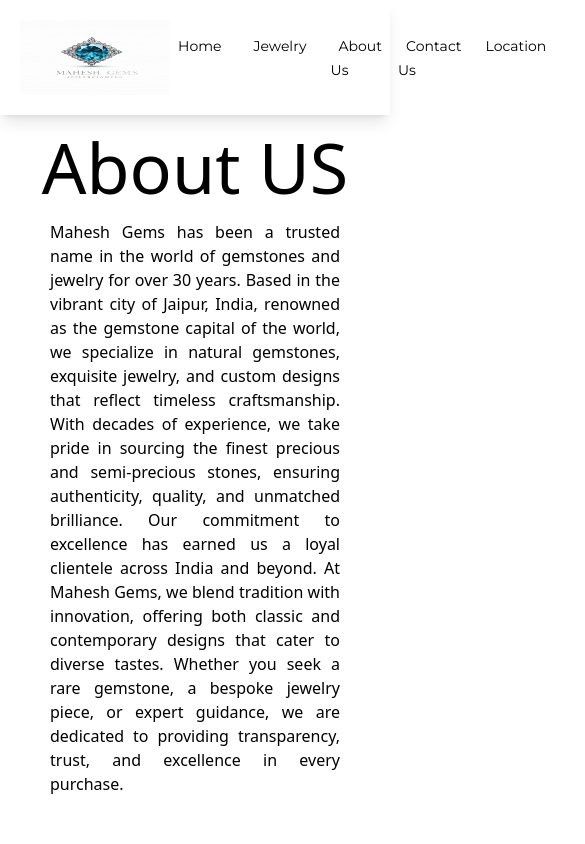
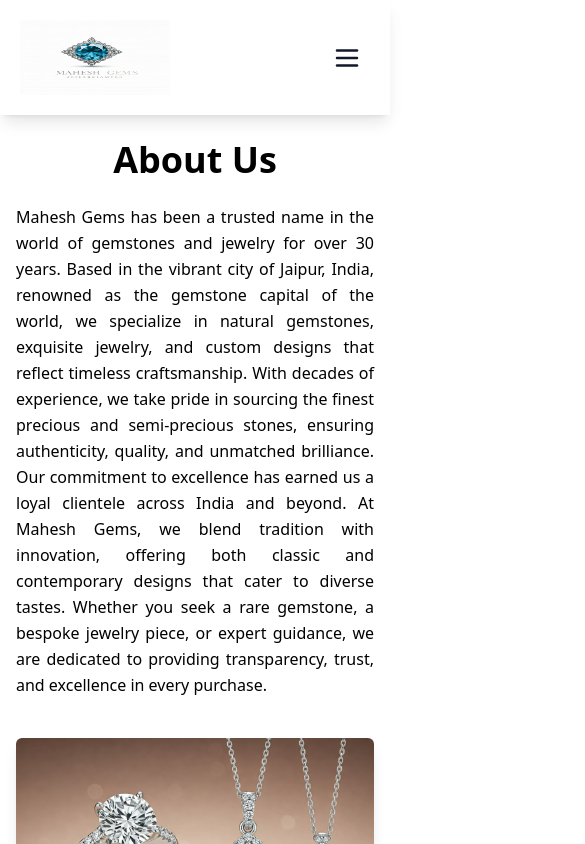
Before and after one commit to atulya1028/Mahesh-Gems, a React (Vite) app: page /about in a window 390 px wide. Shown: the top 844 px of the page, 585 px wide, since content can reach past the window. Built offline with nearby package versions, Linux system fonts and the light colour scheme; what tailwindcss-animated would draw is missing.

Commit message:
Adding Responsiveness to screen

```diff
--- a/package.json
+++ b/package.json
@@ -13,8 +13,10 @@
     "@emailjs/browser": "^4.4.1",
     "@fontsource/montserrat": "^5.1.1",
     "axios": "^1.7.9",
+    "lucide-react": "^0.475.0",
     "react": "^18.3.1",
     "react-dom": "^18.3.1",
+    "react-icons": "^5.4.0",
     "react-router-dom": "^7.1.2",
     "tailwindcss-animated": "^1.1.2"
   },
--- a/src/About.jsx
+++ b/src/About.jsx
@@ -4,38 +4,35 @@
 
 const About = () => {
   return (
-    <div>
-      <div className="text-center h-[100vh]">
-        <h1 className="text-[70px]">About US</h1>
-        <p className="text-justify mx-[50px]">
-          Mahesh Gems has been a trusted name in the world of gemstones and
-          jewelry for over 30 years. Based in the vibrant city of Jaipur, India,
-          renowned as the gemstone capital of the world, we specialize in
-          natural gemstones, exquisite jewelry, and custom designs that reflect
-          timeless craftsmanship. With decades of experience, we take pride in
-          sourcing the finest precious and semi-precious stones, ensuring
-          authenticity, quality, and unmatched brilliance. Our commitment to
-          excellence has earned us a loyal clientele across India and beyond. At
-          Mahesh Gems, we blend tradition with innovation, offering both classic
-          and contemporary designs that cater to diverse tastes. Whether you
-          seek a rare gemstone, a bespoke jewelry piece, or expert guidance, we
-          are dedicated to providing transparency, trust, and excellence in
-          every purchase.
+    <div className="px-4 py-10 text-center md:px-10 lg:px-20">
+      {/* Heading */}
+      <h1 className="mb-6 text-4xl font-bold md:text-5xl lg:text-6xl">About Us</h1>
+
+      {/* Description */}
+      <p className="max-w-5xl mx-auto text-base leading-relaxed text-justify md:text-lg lg:text-xl">
+        Mahesh Gems has been a trusted name in the world of gemstones and jewelry for over 30 years.
+        Based in the vibrant city of Jaipur, India, renowned as the gemstone capital of the world, we specialize
+        in natural gemstones, exquisite jewelry, and custom designs that reflect timeless craftsmanship.
+        With decades of experience, we take pride in sourcing the finest precious and semi-precious stones,
+        ensuring authenticity, quality, and unmatched brilliance. Our commitment to excellence has earned us a
+        loyal clientele across India and beyond. At Mahesh Gems, we blend tradition with innovation, offering
+        both classic and contemporary designs that cater to diverse tastes. Whether you seek a rare gemstone,
+        a bespoke jewelry piece, or expert guidance, we are dedicated to providing transparency, trust, and
+        excellence in every purchase.
       </p>
-        <br />
-        <br />
-        <div className="flex items-center justify-evenly">
+
+      {/* Image Section */}
+      <div className="flex flex-col items-center justify-center gap-6 mt-10 md:flex-row">
         <img
           src={dj}
           alt="Diamond Jewellery"
-            className="w-[400px] h-[400px] rounded-md"
+          className="w-full md:w-[45%] max-w-[400px] rounded-md shadow-lg"
         />
         <img
           src={gj}
-            alt="Diamond Jewellery"
-            className="w-[400px] h-[400px] rounded-md"
+          alt="Gold Jewellery"
+          className="w-full md:w-[45%] max-w-[400px] rounded-md shadow-lg"
         />
-        </div>
       </div>
     </div>
   );
--- a/src/App.jsx
+++ b/src/App.jsx
@@ -8,7 +8,7 @@
 import Location from './Location';
 import Login from './Login';
 import NoPage from './NoPage';
-import Footer from './Footer';
+
 import ProductDetail from './ProductDetail';
 import JewelryDetail from './JewelryDetail';
 import '@fontsource/montserrat';
--- a/src/Contact.jsx
+++ b/src/Contact.jsx
@@ -7,32 +7,38 @@
   const whatsappNo = "919352829421";
 
   return (
-    <div className="m-[15%] font-montserrat">
-      <div className="flex flex-col items-center justify-center text-center">
-        <p>For any queries and questions, please inform us at:</p>
-        <br />
+    <div className="flex flex-col items-center justify-center min-h-screen px-4 py-10 font-montserrat">
+      <div className="max-w-xl text-center">
+        <p className="text-lg font-medium text-gray-800 sm:text-xl">
+          For any queries and questions, please contact us:
+        </p>
       </div>
-      <div className="flex items-center justify-center gap-10 text-center">
-        <div className="m-1">
+      <div className="flex flex-col items-center justify-center w-full gap-6 mt-6 sm:flex-row sm:gap-12">
+        {/* Gmail */}
         <a
           href={`mailto:${email}`}
-            className="flex flex-col items-center justify-center text-center "
+          className="flex flex-col items-center justify-center text-center transition-transform transform hover:scale-105"
         >
-            <img src={gmail} alt="Gmail" className="w-[40px] h-[40px]" />
-            <br />
-            {email}
+          <img
+            src={gmail}
+            alt="Gmail"
+            className="w-12 h-12 sm:w-16 sm:h-16"
+          />
+          <p className="mt-2 text-sm text-gray-700 sm:text-base">{email}</p>
         </a>
-        </div>
-        <div className="m-1">
+
+        {/* WhatsApp */}
         <a
           href={`https://wa.me/${whatsappNo}`}
-            className="flex flex-col items-center justify-center text-center "
+          className="flex flex-col items-center justify-center text-center transition-transform transform hover:scale-105"
         >
-            <img src={whatsapp} alt="Gmail" className="w-[40px] h-[40px]" />
-            <br />
-            {whatsappNo}
+          <img
+            src={whatsapp}
+            alt="WhatsApp"
+            className="w-12 h-12 sm:w-16 sm:h-16"
+          />
+          <p className="mt-2 text-sm text-gray-700 sm:text-base">{whatsappNo}</p>
         </a>
-        </div>
       </div>
     </div>
   );
--- a/src/Jewelry.jsx
+++ b/src/Jewelry.jsx
@@ -1,9 +1,11 @@
 import React, { useState, useEffect } from "react";
-import {Link} from 'react-router-dom';
+import { Link } from "react-router-dom";
 
 const Jewelry = () => {
   const [jewelries, setJewelry] = useState([]);
   const [searchTerm, setSearchTerm] = useState("");
+  const [loading, setLoading] = useState(true);
+  const [error, setError] = useState(null);
 
   useEffect(() => {
     fetch("https://mahesh-gems-api.vercel.app/api/jewelry")
@@ -13,10 +15,14 @@
         }
         return res.json();
       })
-      .then((data) => setJewelry(data))
+      .then((data) => {
+        setJewelry(data);
+        setLoading(false);
+      })
       .catch((err) => {
         console.error(err);
-        setJewelry([]);
+        setError("Failed to load jewelry.");
+        setLoading(false);
       });
   }, []);
 
@@ -26,37 +32,58 @@
   );
 
   return (
-    <div className="h-[100vh] font-montserrat">
+    <div className="font-montserrat">
       {/* Search Bar Section */}
       <div className="px-4 py-6 bg-gray-100">
-        <div className="max-w-xl mx-auto">
+        <div className="max-w-lg mx-auto">
           <input
             type="text"
             placeholder="Search Jewelry..."
             value={searchTerm}
             onChange={(e) => setSearchTerm(e.target.value)}
-            className="w-full p-3 text-lg bg-white border border-gray-300 rounded-lg focus:outline-none focus:ring-2 focus:ring-indigo-500"
+            className="w-full p-3 text-lg border rounded-lg focus:outline-none focus:ring-2 focus:ring-indigo-500"
           />
         </div>
       </div>
 
       {/* Jewelry Grid Section */}
-      <div className="text-center h-[300px] p-4 grid grid-cols-1 md:grid-cols-2 lg:grid-cols-3 gap-4">
-        {filteredJewelry.map((jewelry) => (
+      <div className="p-6 bg-white">
+        <h1 className="mb-6 text-3xl font-semibold text-center text-gray-800 sm:text-4xl">
+          Explore Our Exquisite Jewelry Collection
+        </h1>
+
+        {/* Loading & Error Handling */}
+        {loading && <p className="text-center text-gray-600">Loading jewelry...</p>}
+        {error && <p className="text-center text-red-600">{error}</p>}
+
+        {/* Product Grid */}
+        {!loading && !error && (
+          <div className="grid grid-cols-1 gap-6 sm:grid-cols-2 md:grid-cols-3 lg:grid-cols-4">
+            {filteredJewelry.length > 0 ? (
+              filteredJewelry.map((jewelry) => (
                 <Link
                   key={jewelry._id}
                   to={`/jewelry/${jewelry._id}`}
-            className="block p-4 bg-white border rounded shadow-lg"
+                  className="block p-4 transition bg-white border rounded-lg shadow-lg hover:shadow-xl"
                 >
                   <img
-              src={jewelry.image}
+                    src={jewelry.image || "https://via.placeholder.com/300"}
                     alt={jewelry.title}
                     className="object-cover w-full h-48 rounded"
                   />
-            <h3 className="mt-4 mb-2 text-xl font-medium">{jewelry.title}</h3>
-            <h4 className="text-lg font-semibold text-gray-700">₹{jewelry.price}</h4>
+                  <h3 className="mt-4 mb-2 text-lg font-medium sm:text-xl">{jewelry.title}</h3>
+                  <h4 className="font-semibold text-gray-700 text-md sm:text-lg">
+                    ₹{jewelry.price}
+                  </h4>
                 </Link>
-        ))}
+              ))
+            ) : (
+              <p className="text-center text-gray-500 col-span-full">
+                No jewelry found.
+              </p>
+            )}
+          </div>
+        )}
       </div>
     </div>
   );
--- a/src/JewelryDetail.jsx
+++ b/src/JewelryDetail.jsx
@@ -3,15 +3,14 @@
 
 const JewelryDetail = () => {
   const { id } = useParams(); // Get jewelry ID from the URL
-  const [jewelry, setJewelry] = useState(null); // State to store the jewelry details
-  const [error, setError] = useState(null); // State for error handling
+  const [jewelry, setJewelry] = useState(null);
+  const [error, setError] = useState(null);
 
   useEffect(() => {
-    // Fetch jewelry details by ID from the API
     fetch(`https://mahesh-gems-api.vercel.app/api/jewelry/${id}`)
       .then((res) => {
         if (!res.ok) {
-          throw new Error("jewelry not found");
+          throw new Error("Jewelry not found");
         }
         return res.json();
       })
@@ -23,20 +22,17 @@
   }, [id]);
 
   if (error) {
-    return <div className="m-[100px] text-center">{error}</div>;
+    return <div className="flex items-center justify-center h-screen text-xl text-red-500">{error}</div>;
   }
 
   if (!jewelry) {
     return (
-      <div role="status" className="flex items-center justify-center m-[250px]">
+      <div className="flex items-center justify-center h-screen">
         <svg
           aria-hidden="true"
-          class="w-8 h-8 text-gray-200 animate-spin dark:text-gray-600 fill-blue-600"
+          className="w-10 h-10 text-gray-200 animate-spin dark:text-gray-600 fill-blue-600"
           viewBox="0 0 100 101"
-          fill="none"
           xmlns="http://www.w3.org/2000/svg"
-          width={300}
-          height={300}
         >
           <path
             d="M100 50.5908C100 78.2051 77.6142 100.591 50 100.591C22.3858 100.591 0 78.2051 0 50.5908C0 22.9766 22.3858 0.59082 50 0.59082C77.6142 0.59082 100 22.9766 100 50.5908ZM9.08144 50.5908C9.08144 73.1895 27.4013 91.5094 50 91.5094C72.5987 91.5094 90.9186 73.1895 90.9186 50.5908C90.9186 27.9921 72.5987 9.67226 50 9.67226C27.4013 9.67226 9.08144 27.9921 9.08144 50.5908Z"
@@ -47,12 +43,11 @@
             fill="currentFill"
           />
         </svg>
-        <span class="sr-only">Loading...</span>
       </div>
     );
   }
 
-  // Mailto link for enquiry with dynamic subject and jewelry details
+  // Mailto link for enquiry
   const mailtoLink = `mailto:maheshgemsindia@gmail.com?subject=Enquiry%20about%20${encodeURIComponent(
     jewelry.title
   )}&body=I%20am%20interested%20in%20the%20following%20jewelry:%0A%0ATitle:%20${encodeURIComponent(
@@ -62,27 +57,33 @@
   )}%0ADescription:%20${encodeURIComponent(jewelry.description)}`;
 
   return (
-    <div className="font-montserrat h-[100vh]">
-      {/* jewelry Detail Section */}
-      <div className="grid grid-cols-1 gap-8 p-5 md:grid-cols-2">
-        <div>
+    <div className="container px-4 mx-auto mt-10 font-montserrat">
+      <div className="grid items-center grid-cols-1 gap-8 md:grid-cols-2">
+        {/* Image Section */}
+        <div className="flex justify-center">
           <img
-            src={jewelry.image} // Use image from the API
+            src={jewelry.image}
             alt={jewelry.title}
-            className="object-cover w-full h-auto rounded-lg"
+            className="object-cover w-full max-w-md rounded-lg shadow-lg"
           />
         </div>
+
+        {/* Jewelry Info Section */}
         <div>
           <h1 className="text-3xl font-bold text-gray-800">{jewelry.title}</h1>
-          <h2 className="mt-2 text-xl font-semibold text-gray-700">
+          <h2 className="mt-2 text-2xl font-semibold text-gray-700">
             ₹{jewelry.price}
           </h2>
           <p className="mt-4 text-gray-600">{jewelry.description}</p>
-          <a href={mailtoLink}>
-            <button className="px-6 py-3 mt-6 text-white bg-black rounded-lg hover:bg-gray-500">
-              Enquiry
-            </button>
-          </a>
+
+          {/* Enquiry Button */}
+          <div className="mt-6">
+            <a href={mailtoLink}>
+              <button className="w-full px-6 py-3 text-lg font-medium text-white transition bg-black rounded-lg hover:bg-gray-600">
+                Enquire Now
+              </button>
+            </a>
+          </div>
         </div>
       </div>
     </div>
--- a/src/Layout.jsx
+++ b/src/Layout.jsx
@@ -1,15 +1,18 @@
 import { Outlet, Link } from "react-router-dom";
-import logo from './assets/images/mg-logo.png';
-import profile_icon from './assets/images/profile.png';
+import { useState } from "react";
+import { Menu, X } from "lucide-react";
+import logo from "./assets/images/mg-logo.png";
 import Footer from "./Footer";
 
 const Layout = () => {
+  const [isOpen, setIsOpen] = useState(false);
+
   return (
-    <>
-      <nav className="bg-white shadow-lg font-montserrat">
-        <ul className="flex items-center justify-between p-5">
+    <div className="flex flex-col">
+      {/* Navbar */}
+      <nav className="fixed top-0 left-0 z-50 w-full bg-white shadow-lg font-montserrat">
+        <div className="container flex items-center justify-between p-5 mx-auto">
           {/* Logo */}
-          <li className="flex-shrink-0">
           <Link to="/">
             <img
               src={logo}
@@ -17,75 +20,44 @@
               className="w-[150px] h-[75px] md:w-[200px] md:h-[100px] animate-fade"
             />
           </Link>
+
+          {/* Mobile Menu Toggle */}
+          <button
+            className="block p-2 text-gray-900 md:hidden"
+            onClick={() => setIsOpen(!isOpen)}
+          >
+            {isOpen ? <X size={30} /> : <Menu size={30} />}
+          </button>
+
+          {/* Navigation Links */}
+          <ul className={`md:flex md:items-center md:space-x-6 absolute md:static left-0 top-16 w-full bg-white md:w-auto md:bg-transparent shadow-md md:shadow-none transition-all duration-300 ease-in-out ${
+            isOpen ? "block" : "hidden md:flex"
+          }`}>
+            <li className="border-b md:border-none">
+              <Link to="/" className="block p-4 text-sm md:p-3 hover:text-indigo-600 md:text-base">Home</Link>
             </li>
-
-          {/* Centered Navigation Links */}
-          <ul className="flex justify-center flex-grow gap-4 md:gap-15">
-            {/* Home */}
-            <li>
-              <Link
-                to="/"
-                className="p-2 text-sm md:p-3 hover:bg-gray-100 md:text-base"
-              >
-                Home
-              </Link>
+            <li className="border-b md:border-none">
+              <Link to="/jewelry" className="block p-4 text-sm md:p-3 hover:text-indigo-600 md:text-base">Jewelry</Link>
             </li>
-            {/* Jewelry */}
-            <li>
-              <Link
-                to="/jewelry"
-                className="p-2 text-sm md:p-3 hover:bg-gray-100 md:text-base"
-              >
-                Jewelry
-              </Link>
+            <li className="border-b md:border-none">
+              <Link to="/about" className="block p-4 text-sm md:p-3 hover:text-indigo-600 md:text-base">About Us</Link>
             </li>
-            {/* About */}
-            <li>
-              <Link
-                to="/about"
-                className="p-2 text-sm md:p-3 hover:bg-gray-100 md:text-base"
-              >
-                About Us
-              </Link>
+            <li className="border-b md:border-none">
+              <Link to="/contact" className="block p-4 text-sm md:p-3 hover:text-indigo-600 md:text-base">Contact Us</Link>
             </li>
-            {/* Contact */}
-            <li>
-              <Link
-                to="/contact"
-                className="p-2 text-sm md:p-3 hover:bg-gray-100 md:text-base"
-              >
-                Contact Us
-              </Link>
-            </li>
-            {/* Location */}
-            <li>
-              <Link
-                to="/location"
-                className="p-2 text-sm md:p-3 hover:bg-gray-100 md:text-base"
-              >
-                Location
-              </Link>
+            <li className="border-b md:border-none">
+              <Link to="/location" className="block p-4 text-sm md:p-3 hover:text-indigo-600 md:text-base">Location</Link>
             </li>
           </ul>
+        </div>
+      </nav>
 
-         {/*  <li className="flex items-center gap-2 animate-fade">
-            <Link
-              to="/signin"
-              className="flex items-center gap-2 text-sm text-gray-500 md:text-base"
-            >
-              <img
-                src={profile_icon}
-                alt="Profile"
-                className="w-[25px] h-[25px] md:w-[30px] md:h-[30px]"
-              />
-              <h3>Login In</h3>
-            </Link>
-          </li> */}
-        </ul>
-      </nav>
+      {/* Push content down to avoid navbar overlap */}
+      <div className="pt-[100px]">
         <Outlet />
+      </div>
       <Footer />
-    </>
+    </div>
   );
 };
 
--- a/src/Location.jsx
+++ b/src/Location.jsx
@@ -2,24 +2,28 @@
 
 const Location = () => {
   return (
-    <div className="h-auto font-montserrat">
-      <div className="items-center justify-center text-center mt-[100px] text-[20px] mb-[50px]">
+    <div className="flex flex-col items-center justify-center px-4 py-10 font-montserrat">
+      {/* Address Section */}
+      <div className="max-w-2xl mb-6 text-lg leading-relaxed text-center text-gray-800 sm:text-xl md:text-2xl">
         <h3>
-          4675, Thakur Pachewar Ka Ratsa, 3rd Crossing of KGB ka Rasta,
+          4675, Thakur Pachewar Ka Rasta, 3rd Crossing of KGB ka Rasta,
           <br />
-          Johari Bazaar, Jaipur, Rajasthan-302003, India
+          Johari Bazaar, Jaipur, Rajasthan - 302003, India
         </h3>
       </div>
+
+      {/* Google Map Section */}
+      <div className="w-full max-w-4xl">
         <iframe
+          className="w-full h-[300px] sm:h-[400px] md:h-[500px] rounded-lg shadow-lg"
           src="https://www.google.com/maps/embed?pb=!1m18!1m12!1m3!1d3557.607521474187!2d75.8279104!3d26.91594839999999!2m3!1f0!2f0!3f0!3m2!1i1024!2i768!4f13.1!3m3!1m2!1s0x396db7cf40a34daf%3A0x19cd11e4ed205850!2sMahesh%20Gems!5e0!3m2!1sen!2sin!4v1737823391473!5m2!1sen!2sin"
-        width="100%"
-        height="500"
           style={{ border: "0" }}
           allowFullScreen=""
           loading="lazy"
           referrerPolicy="no-referrer-when-downgrade"
         ></iframe>
       </div>
+    </div>
   );
 };
 
--- a/src/ProductDetail.jsx
+++ b/src/ProductDetail.jsx
@@ -2,7 +2,7 @@
 import { useParams } from "react-router-dom";
 
 const ProductDetail = () => {
-  const { id } = useParams(); // Get product ID from the URL
+  const { id } = useParams();
   const [product, setProduct] = useState(null);
   const [error, setError] = useState(null);
 
@@ -22,20 +22,20 @@
   }, [id]);
 
   if (error) {
-    return <div className="text-center">{error}</div>;
+    return <div className="p-5 text-center">{error}</div>;
   }
 
   if (!product) {
     return (
-      <div role="status" className="flex items-center justify-center m-[250px]">
+      <div role="status" className="flex items-center justify-center h-screen">
         <svg
           aria-hidden="true"
-          class="w-8 h-8 text-gray-200 animate-spin dark:text-gray-600 fill-blue-600"
+          className="w-8 h-8 text-gray-200 animate-spin dark:text-gray-600 fill-blue-600"
           viewBox="0 0 100 101"
           fill="none"
           xmlns="http://www.w3.org/2000/svg"
-          width={300}
-          height={300}
+          width={100}
+          height={100}
         >
           <path
             d="M100 50.5908C100 78.2051 77.6142 100.591 50 100.591C22.3858 100.591 0 78.2051 0 50.5908C0 22.9766 22.3858 0.59082 50 0.59082C77.6142 0.59082 100 22.9766 100 50.5908ZM9.08144 50.5908C9.08144 73.1895 27.4013 91.5094 50 91.5094C72.5987 91.5094 90.9186 73.1895 90.9186 50.5908C90.9186 27.9921 72.5987 9.67226 50 9.67226C27.4013 9.67226 9.08144 27.9921 9.08144 50.5908Z"
@@ -46,12 +46,10 @@
             fill="currentFill"
           />
         </svg>
-        <span class="sr-only">Loading...</span>
       </div>
     );
   }
 
-  // Mailto link for enquiry
   const mailtoLink = `mailto:maheshgemsindia@gmail.com?subject=Enquiry%20about%20${encodeURIComponent(
     product.title
   )}&body=I%20am%20interested%20in%20the%20following%20product:%0A%0ATitle:%20${encodeURIComponent(
@@ -61,23 +59,27 @@
   )}%0ADescription:%20${encodeURIComponent(product.description)}`;
 
   return (
-    <div className="font-montserrat">
-      <div className="grid grid-cols-1 gap-8 p-5 md:grid-cols-2">
-        <div>
+    <div className="px-4 py-8 font-montserrat sm:px-6 lg:px-12">
+      <div className="grid items-center max-w-6xl grid-cols-1 gap-8 mx-auto lg:grid-cols-2">
+        <div className="flex justify-center">
           <img
             src={product.image}
             alt={product.title}
-            className="object-cover w-full h-auto rounded-lg"
+            className="object-cover w-full max-w-[500px] h-auto rounded-lg shadow-lg"
           />
         </div>
         <div>
-          <h1 className="text-3xl font-bold text-gray-800">{product.title}</h1>
-          <h2 className="mt-2 text-xl font-semibold text-gray-700">
+          <h1 className="text-2xl font-bold text-gray-800 sm:text-3xl">
+            {product.title}
+          </h1>
+          <h2 className="mt-2 text-lg font-semibold text-gray-700 sm:text-xl">
             ₹{product.price}
           </h2>
-          <p className="mt-4 text-gray-600">{product.description}</p>
+          <p className="mt-4 text-sm text-gray-600 sm:text-base">
+            {product.description}
+          </p>
           <a href={mailtoLink}>
-            <button className="px-6 py-3 mt-6 text-white bg-black rounded-lg hover:bg-gray-500">
+            <button className="w-full px-6 py-3 mt-6 text-white transition bg-black rounded-lg sm:w-auto hover:bg-gray-600">
               Enquiry
             </button>
           </a>
```
Also changed, not shown: src/Home.jsx (+41 -23 lines), 1 other file (tests, documents, lock files or other folders). Lines whose indentation alone changed are shown as unchanged.
